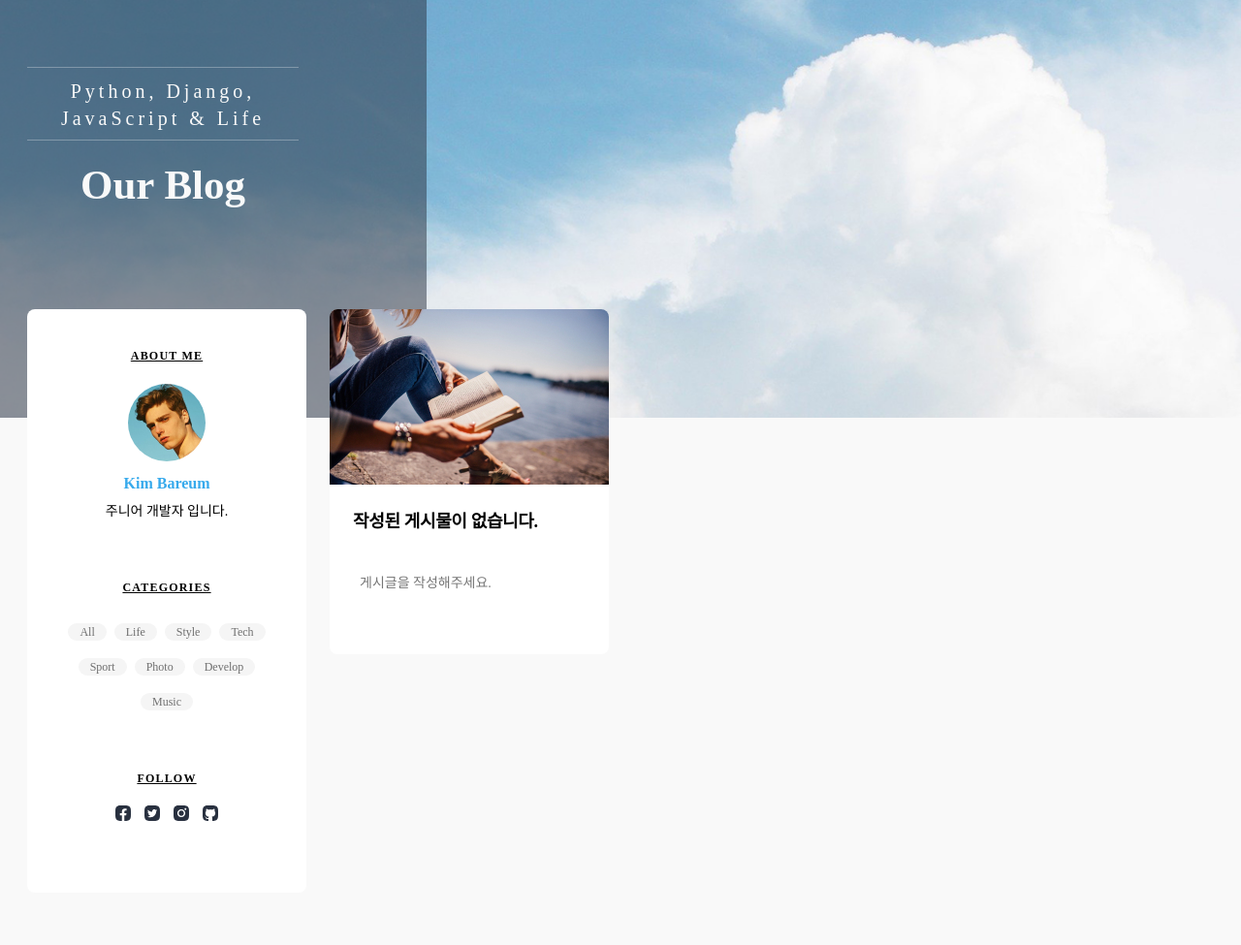
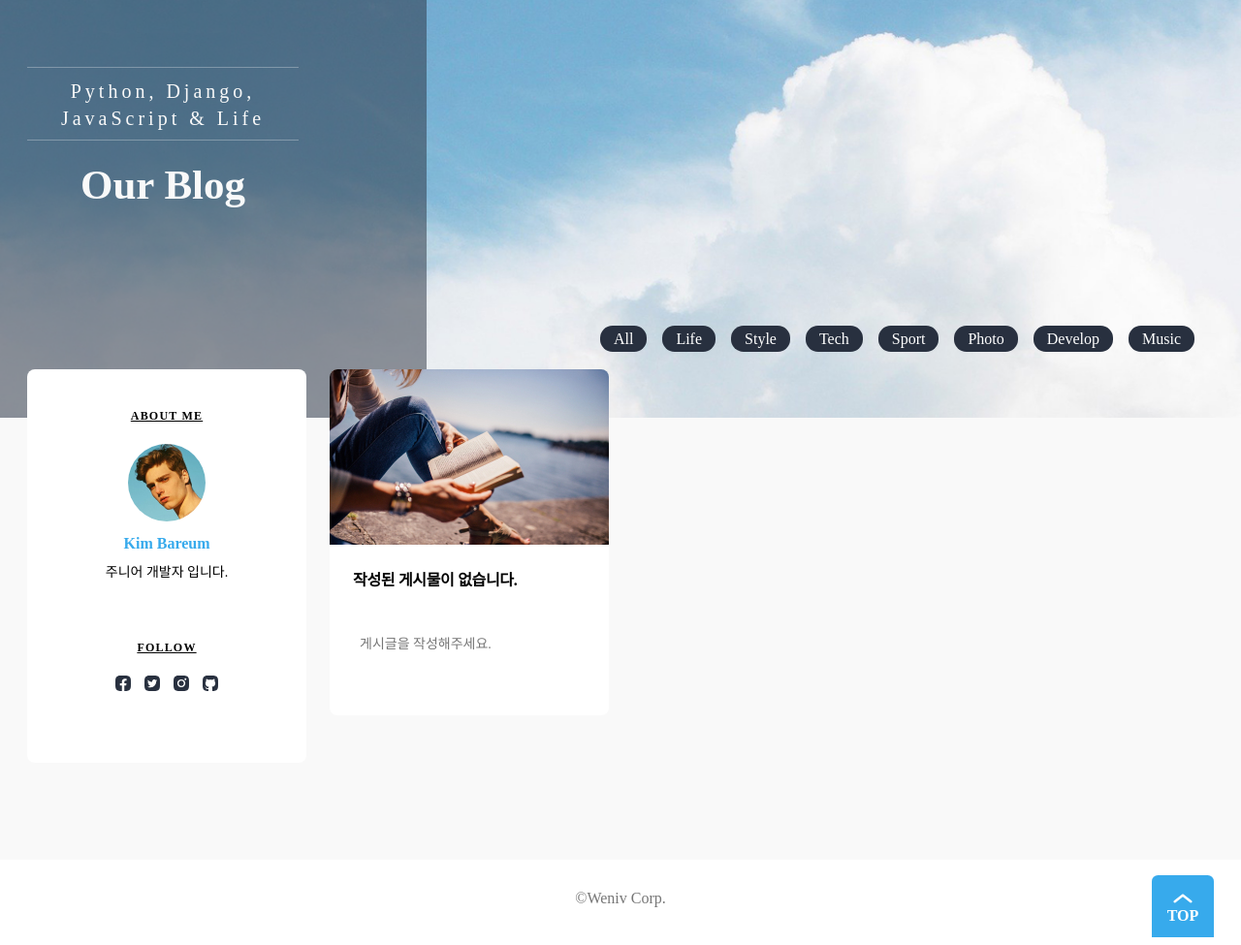
Before and after one commit to kimbareum/OrmiMidProject1, a Django app: page /blog/ in a window 1280 px wide. Shown: the part 61-1036 px from the top of the page at 97% size. Run offline with Django 4.2, Linux system fonts and the light colour scheme; data that the repository does not hold is empty; some web fonts are replaced.

Commit message:
Design: 카테고리 선택버튼 위치 수정

```diff
--- a/blog/static/css/about.css
+++ b/blog/static/css/about.css
@@ -40,21 +40,6 @@
 	padding: 0 0.4rem;
 }
 
-.categories {
-	display: flex;
-	flex-wrap: wrap;
-	align-items: center;
-	justify-content: center;
-	gap: 0.8rem;
-}
-.categories li a {
-	background: var(--gray-background);
-	color: var(--gray-text);
-	font-size: 1.2rem;
-	border-radius: calc(var(--border-radius) * 2);
-	padding: 0.2rem 1.2rem;
-}
-
 .sns {
 	display: flex;
 	gap: 0.6rem;
--- a/blog/static/css/button.css
+++ b/blog/static/css/button.css
@@ -86,6 +86,7 @@
 
 .btn-modify,
 .btn-delete {
+    flex-shrink: 0;
 	width: 4rem;
 	height: 4rem;
 	border: 0;
@@ -110,7 +111,7 @@
 
 .btn-comment {
     height: 4rem;
-    min-width: 6rem;
+    flex-shrink: 0;
     border:0;
     border-radius: var(--border-radius);
     font-size: 1.3rem;
@@ -123,3 +124,8 @@
     background: var(--red-color);
     color: var(--white-color);
 }
+
+.btn-comment:focus {
+	outline-color: rgba(var(--red-rgb), 0.2);
+	box-shadow: none;
+}
--- a/blog/static/css/post.css
+++ b/blog/static/css/post.css
@@ -48,7 +48,7 @@
 .contents-wrap h3 {
 	height: calc(1.8rem * 1.4 * 2);
 	margin: 1rem 0;
-	font-size: 1.8rem;
+	font-size: 1.6rem;
 	font-weight: bold;
 	-webkit-line-clamp: 2;
 	letter-spacing: -0.02em;
@@ -63,6 +63,36 @@
 	text-indent: 0.5em;
 }
 
+.categories {
+	display: flex;
+	flex-wrap: wrap;
+	align-items: center;
+	justify-content: center;
+    padding: 2rem;
+	gap: 1.6rem;
+}
+.categories li a {
+	background: var(--black-color);
+	color: var(--white-color);
+	font-size: 1.6rem;
+	border-radius: calc(var(--border-radius) * 2);
+	padding: 0.5rem 1.4rem;
+    transition: all 0.3s;
+}
+
+.categories li a:hover,
+.categories li a:active {
+    border:0;
+    background: var(--red-color);
+    color: var(--white-color);
+}
+
+.categories li a:focus {
+	outline-color: rgba(var(--red-rgb), 0.2);
+	box-shadow: none;
+}
+
+
 @media (max-width: 540px) {
 	.contents-wrap h3 {
 		height: auto;
--- a/blog/templates/blog/post_detail.html
+++ b/blog/templates/blog/post_detail.html
@@ -67,7 +67,8 @@
                 </div>
               {% endif %}
             </div>
-            <!-- comment -->
+            <!-- //comment -->
+            {% if user == post.writer %}
               <div class="btn-group">
                 <a href="{% url 'blog:edit' post_id=post.pk %}" class="btn-modify">
                   <span class="a11y-hidden">modify</span>
@@ -79,6 +80,7 @@
                   </button>
                 </form>
               </div>
+            {% endif %}
             <a href="/back" class="btn-back">
               <span class="a11y-hidden">Back</span>
             </a>
--- a/blog/templates/blog/post_list.html
+++ b/blog/templates/blog/post_list.html
@@ -12,6 +12,19 @@
   <!-- main -->
   <main>
     <!-- posts -->
+    <div class="max-width category-select">
+      <p class="a11y-hidden">Category Select</p>
+      <ul class="categories">
+        <li><a href="/blog/">All</a></li>
+        <li><a href="/blog/?category=Life">Life</a></li>
+        <li><a href="/blog/?category=Style">Style</a></li>
+        <li><a href="/blog/?category=Tech">Tech</a></li>
+        <li><a href="/blog/?category=Sport">Sport</a></li>
+        <li><a href="/blog/?category=Photo">Photo</a></li>
+        <li><a href="/blog/?category=Develop">Develop</a></li>
+        <li><a href="/blog/?category=Music">Music</a></li>
+      </ul>
+    </div>
     <div class="max-width">
       <h2 class="a11y-hidden">Post</h2>
       <ul class="posts">
@@ -54,7 +67,6 @@
                     <dt class="a11y-hidden">Created</dt>
                     <dd class="view">조회수: {{ post.view_count }}</dd>
                   </dl>
-
                   <!-- //author -->
                   <p class="post-description">
                     {{ post.content|striptags }}
@@ -88,17 +100,6 @@
         <img src="{% static '/images/profile.jpg' %}" alt="" class="user-profile" />
         <p class="user-name">Kim Bareum</p>
         <p class="user-description">주니어 개발자 입니다.</p>
-        <h3>Categories</h3>
-        <ul class="categories">
-          <li><a href="/blog/">All</a></li>
-          <li><a href="/blog/?category=Life">Life</a></li>
-          <li><a href="/blog/?category=Style">Style</a></li>
-          <li><a href="/blog/?category=Tech">Tech</a></li>
-          <li><a href="/blog/?category=Sport">Sport</a></li>
-          <li><a href="/blog/?category=Photo">Photo</a></li>
-          <li><a href="/blog/?category=Develop">Develop</a></li>
-          <li><a href="/blog/?category=Music">Music</a></li>
-        </ul>
         <h3>Follow</h3>
         <ul class="sns">
           <li>
--- a/blog/views.py
+++ b/blog/views.py
@@ -20,11 +20,11 @@ class BlogIndex(View):
     def get(self, request):
         category_name = request.GET.get('category', None)
         if category_name:
-            posts = Post.objects.prefetch_related('tag_set').filter(tag__name=category_name, is_deleted=False)
+            posts = Post.objects.prefetch_related('tag_set').filter(tag__name=category_name, is_deleted=False).order_by('-created_at')
             title = f'{category_name} 검색 결과'
             banner = get_banner(main=f'{category_name.capitalize()} Blog')
         else:
-            posts = Post.objects.prefetch_related('tag_set').filter(is_deleted=False)
+            posts = Post.objects.prefetch_related('tag_set').filter(is_deleted=False).order_by('-created_at')
             title = "블로그에 오신것을 환영합니다."
             banner = get_banner()
 
--- a/user/models.py
+++ b/user/models.py
@@ -46,7 +46,10 @@ class User(AbstractUser):
 
 class Profile(models.Model):
     user = models.OneToOneField(User, on_delete=models.CASCADE)
-    image = models.TextField(default=DEFAULT_PROFILE_IMAGE)
+    image = models.TextField(default='/static/images/profile.jpg')
     state = models.CharField(max_length=50, null=True, blank=True)
     created_at = models.DateTimeField(auto_now_add=True)
     updated_at = models.DateTimeField(auto_now=True)
+
+    def __str__(self):
+        return self.user.nickname
--- a/user/views.py
+++ b/user/views.py
@@ -102,7 +102,8 @@ class ProfileView(LoginRequiredMixin, View):
 
     def get(self, request):
         user = request.user
-        profile = Profile.objects.get(user=user)
+        profile = Profile.objects.select_related('user')
+        print(profile)
         context = {
             "title": f"{user.nickname}의 프로필",
             'banner': get_banner(main=f"{user.username}'s Profile"),
```
Also changed, not shown: blog/models.py (+12 -2 lines), user/data.py (+1 -3 lines), blog/migrations/0009_alter_tag_name.py (added), readme.md, user/migrations/0005_alter_profile_image.py (added). Lines whose indentation alone changed are shown as unchanged.
